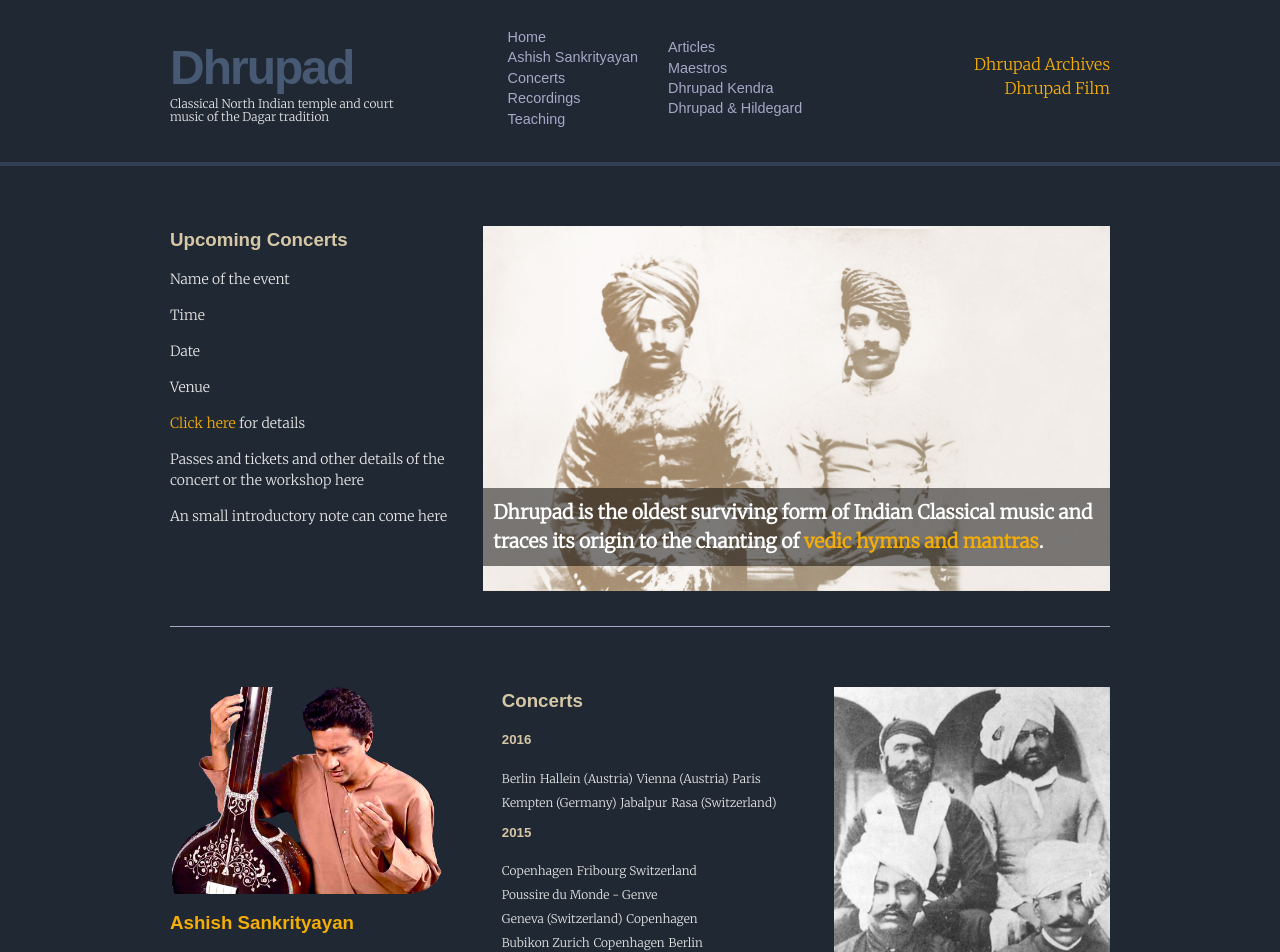
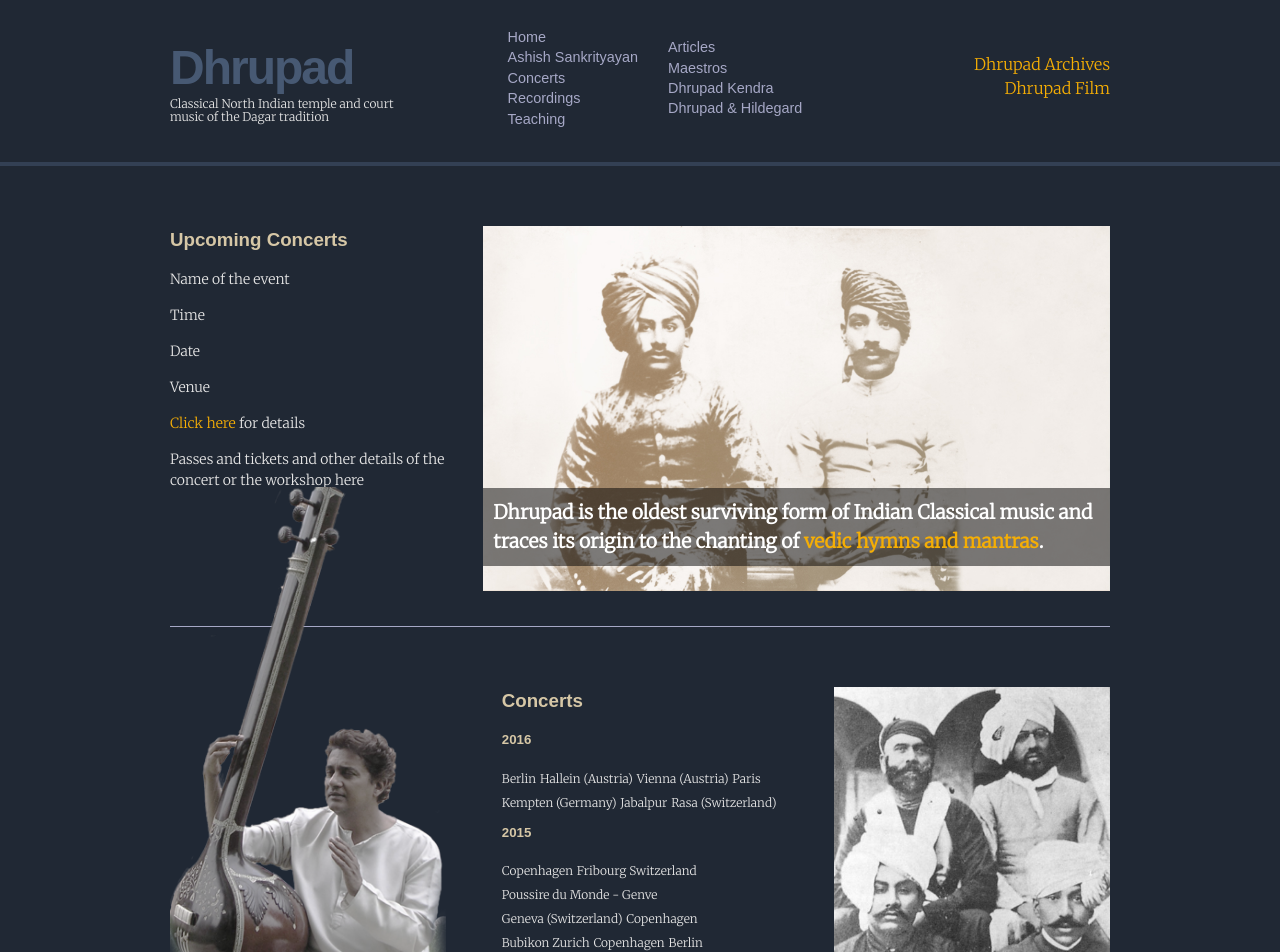
Before and after one commit to sama66/q3, a Jekyll site: the page built from index.html, in a window 1280 px wide. Shown: the top 952 px of the page. Built offline with Jekyll 4.4.1, drawn with Linux system fonts in a browser that asks for light colours; some web fonts are replaced.

Commit message:
front image adjust

```diff
--- a/_includes/announce.html
+++ b/_includes/announce.html
@@ -6,5 +6,5 @@
   <p>Venue</p>
   <p><a href="">Click here</a> for details</p>
   <p>Passes and tickets and other details of the concert or the workshop here</p>
-  <p>An small introductory note can come here</p>
+  <!-- <p>An small introductory note can come here</p> -->
 </div>
--- a/_includes/homepage.html
+++ b/_includes/homepage.html
@@ -18,7 +18,7 @@
   <div class="wrapper">
     <div class="section-flex sub-section section-2">
       <div class="three-boxes box-1">
-        <img src="{{ site.baseurl }}/asset/img/ashish-sankrityayan-01.png">
+        <img src="{{ site.baseurl }}/asset/img/ashish-sankrityayan-02.png" class="image-overlay">
         <h3><a href="{{ site.baseurl }}/ashish-sankrityayan">Ashish Sankrityayan</a></h3>
         <p>Ashish Sankrityayan is an exponent of the Dagar tradition of Dhrupad. He has trained for twenty years under three maestros of the Dagar family and is well known for his frequent concert appearances and teaching. Ashish Started his musical training at an early age, first learning the sitar and subsequently vocal music. <a href="{{ site.baseurl }}/ashish-sankrityayan">Continue...</a></p>
 
--- a/_sass/_frontpage.scss
+++ b/_sass/_frontpage.scss
@@ -44,6 +44,11 @@
 .gutter {
   flex: 1;
 }
+.image-overlay {
+  position: relative;
+  margin-top: -200px;
+  //padding-bottom: -200px;
+}
 .concerts {
   li {
   font-size: 0.75em;
```
Also changed, not shown: asset/img/ashish-sankrityayan-02.png.
